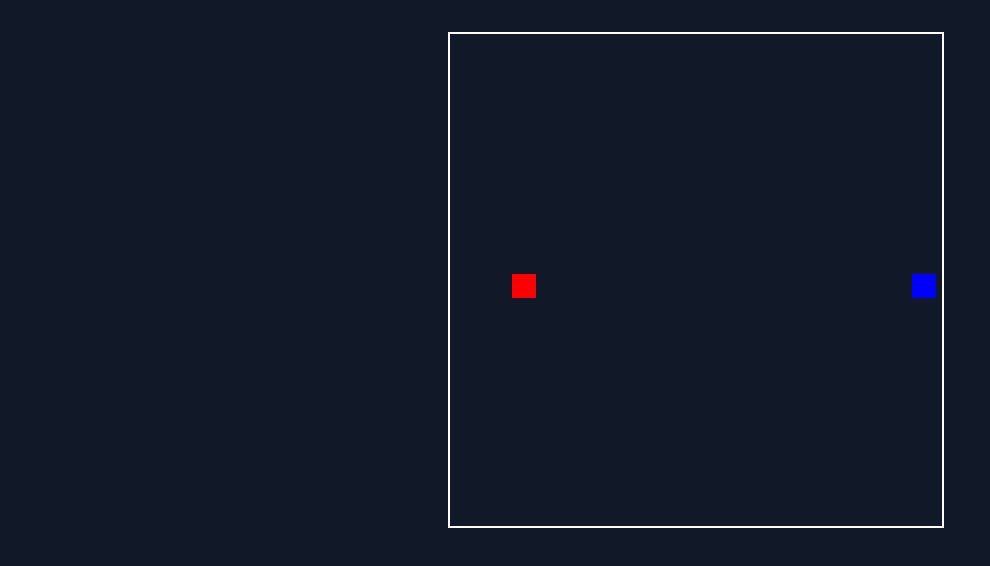
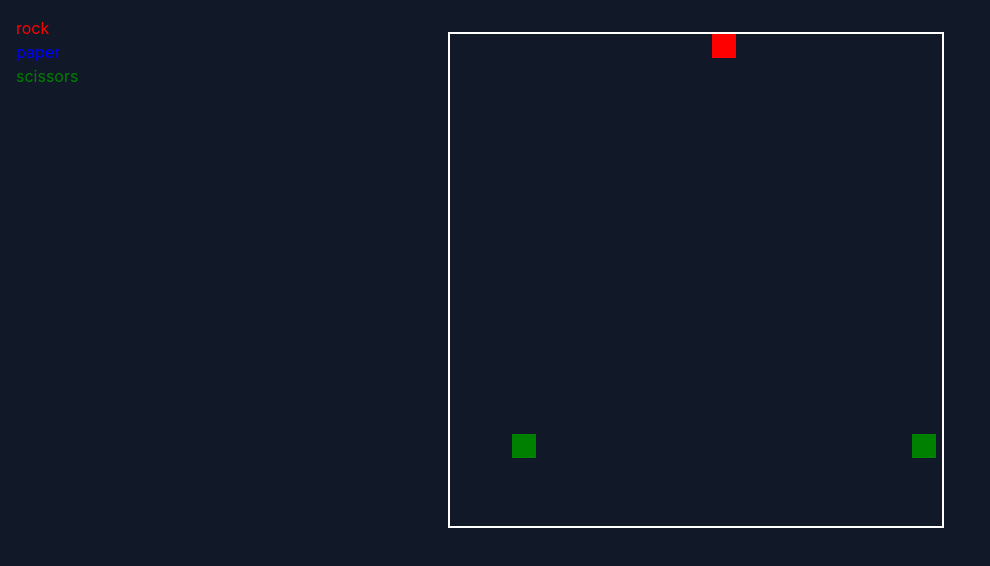
Before and after one commit to 40fathoms/rock-paper-scissors, a React (Vite) app: page / in a window 1280 px wide. Shown: the top 566 px of the page, without its empty margins (0-990 px from the left). Built offline with nearby package versions, Linux system fonts and the light colour scheme.

Commit message:
feat: element types management

```diff
--- a/src/classes/quadTree.ts
+++ b/src/classes/quadTree.ts
@@ -1,9 +1,11 @@
+type ElementTypes = 'rock' | 'paper' | 'scissors';
+
 class Point {
   constructor(
     public x: number,
     public y: number,
     public id: string,
-    public color: string
+    public elementType: ElementTypes
   ) {}
 }
 
@@ -56,17 +58,42 @@ class QuadTree {
   }
 
   static CreateQuadTree(quadTree: QuadTree) {
-    for (let i = 0; i < 2; i++) {
-      // const x = Math.random() * 400;
-      // const y = Math.random() * 400;
-      const x = i ? 400 : 0;
-      const y = 240;
+    for (let i = 0; i < 3; i++) {
+      const point = (() => {
+        // rock
+        if (i === 0) {
+          return new Point(200, 0, `${i}`, 'rock');
+        }
 
-      const color = i ? 'red' : 'blue';
+        // paper
+        if (i === 1) {
+          return new Point(0, 400, `${i}`, 'paper');
+        }
 
-      const point = new Point(x, y, `${i}`, color);
+        // scissors
+        return new Point(400, 400, `${i}`, 'scissors');
+      })();
+
       quadTree.insert(point);
     }
+  }
+
+  static GetNumberOfTypes(quadTree: QuadTree) {
+    let rock = 0;
+    let paper = 0;
+    let scissors = 0;
+
+    quadTree.points.forEach((point) => {
+      if (point.elementType === 'rock') {
+        rock++;
+      } else if (point.elementType === 'paper') {
+        paper++;
+      } else if (point.elementType === 'scissors') {
+        scissors++;
+      }
+    });
+
+    return { rock, paper, scissors };
   }
 
   subdivide() {
@@ -163,3 +190,4 @@ class QuadTree {
 }
 
 export { QuadTree, Point, Rectangle };
+export type { ElementTypes };
--- a/src/components/home/box.tsx
+++ b/src/components/home/box.tsx
@@ -1,4 +1,4 @@
-import { useContext, useMemo } from 'react';
+import { useContext } from 'react';
 
 import { Element } from './element';
 
@@ -6,14 +6,7 @@ import { RockPaperScissorsContext } from '@/contexts/RockPaperScissorsContext';
 import { cn } from '@/utils/cn';
 
 const Box = () => {
-  const { boxRef, renderedQuadTree, quadTree } = useContext(
-    RockPaperScissorsContext
-  );
-
-  const quadTreePoints = useMemo(() => {
-    return Array.from(renderedQuadTree.points.values());
-  }, [renderedQuadTree, quadTree.current]);
-  console.log('quadTreePoints: ', quadTreePoints);
+  const { boxRef, renderedQuadTree } = useContext(RockPaperScissorsContext);
 
   return (
     <div
@@ -29,7 +22,7 @@ const Box = () => {
           id={point.id}
           initialX={point.x}
           initialY={point.y}
-          color={point.color}
+          elementType={point.elementType}
         />
       ))}
     </div>
--- a/src/components/home/element.tsx
+++ b/src/components/home/element.tsx
@@ -1,7 +1,8 @@
 import { motion, useMotionValue } from 'framer-motion';
 import { useContext, useEffect, useRef } from 'react';
 
-import { Point } from '@/classes/quadTree';
+import type { ElementTypes } from '@/classes/quadTree';
+import { Point, QuadTree } from '@/classes/quadTree';
 import { RockPaperScissorsContext } from '@/contexts/RockPaperScissorsContext';
 import { useRequestAnimationFrame } from '@/hooks/useRequestAnimationFrame';
 import { cn } from '@/utils/cn';
@@ -12,13 +13,18 @@ interface ElementProps {
   id: string;
   initialX: number;
   initialY: number;
-  color: string;
+  elementType: ElementTypes;
 }
 
-const ELEMENT_SIZE = 24; // Assuming 24x24 pixels for the element size
-const DETECTION_RANGE = 30; // Define the detection range
+const DETECTION_RANGE = 24; // Define the detection range
 
-const Element = ({ id, initialX, initialY, color }: ElementProps) => {
+const elementTypeColor: Record<ElementTypes, string> = {
+  rock: 'red',
+  paper: 'blue',
+  scissors: 'green'
+};
+
+const Element = ({ id, initialX, initialY, elementType }: ElementProps) => {
   const {
     boxRef,
     quadTree,
@@ -38,28 +44,73 @@ const Element = ({ id, initialX, initialY, color }: ElementProps) => {
   const y = useMotionValue(initialY);
 
   const handleCollisions = () => {
-    const point = new Point(x.get(), y.get(), id, color);
+    const point = new Point(x.get(), y.get(), id, elementType);
     const intersectingPoints = quadTree.current.pointsInRange(
       point,
       DETECTION_RANGE
     );
 
     intersectingPoints.forEach((intersectingPoint) => {
+      let newElementType = intersectingPoint.elementType;
+
+      if (
+        elementType === 'rock' &&
+        intersectingPoint.elementType === 'scissors'
+      ) {
+        newElementType = 'rock';
+      } else if (
+        elementType === 'rock' &&
+        intersectingPoint.elementType === 'paper'
+      ) {
+        newElementType = 'paper';
+      } else if (
+        elementType === 'scissors' &&
+        intersectingPoint.elementType === 'paper'
+      ) {
+        newElementType = 'scissors';
+      } else if (
+        elementType === 'scissors' &&
+        intersectingPoint.elementType === 'rock'
+      ) {
+        newElementType = 'rock';
+      } else if (
+        elementType === 'paper' &&
+        intersectingPoint.elementType === 'rock'
+      ) {
+        newElementType = 'paper';
+      } else if (
+        elementType === 'rock' &&
+        intersectingPoint.elementType === 'rock'
+      ) {
+        newElementType = 'rock';
+      }
+
       const newPoint = new Point(
         intersectingPoint.x,
         intersectingPoint.y,
         intersectingPoint.id,
-        'green'
+        newElementType
       );
+
       updateQuadTree(newPoint);
-      updateRenderedQuadTree();
+
+      if (positionRef.current && positionRef.current.style) {
+        positionRef.current.style.backgroundColor =
+          elementTypeColor[newElementType];
+      }
     });
   };
 
   const updatePositionInQuadTree = () => {
-    const point = new Point(x.get(), y.get(), id, color);
+    const point = new Point(x.get(), y.get(), id, elementType);
     updateQuadTree(point);
+    handleCollisions();
   };
+
+  useRequestAnimationFrame(() => {
+    const occurrences = QuadTree.GetNumberOfTypes(quadTree.current);
+    console.log('occurrences: ', occurrences);
+  });
 
   useRequestAnimationFrame(() => {
     updateElementPosition({
@@ -69,13 +120,6 @@ const Element = ({ id, initialX, initialY, color }: ElementProps) => {
       direction
     });
     updatePositionInQuadTree();
-    handleCollisions();
-
-    // if (id === '0') console.log('rendered component color', color);
-    // if (id === '0')
-    //   console.log('rndered quadTree', renderedQuadTree.points.get(id));
-    // if (id === '0')
-    //   console.log('ref quadTree', quadTree.current.points.get('0'));
   });
 
   useRequestAnimationFrame(() => {
@@ -86,13 +130,12 @@ const Element = ({ id, initialX, initialY, color }: ElementProps) => {
       direction
     });
     updatePositionInQuadTree();
-    handleCollisions();
   });
 
   return (
     <motion.div
       ref={positionRef}
-      style={{ x, y, backgroundColor: color }}
+      style={{ x, y, backgroundColor: elementTypeColor[elementType] }}
       className={cn(['absolute h-6 w-6 bg-white'])}
     />
   );
--- a/src/contexts/RockPaperScissorsContext.tsx
+++ b/src/contexts/RockPaperScissorsContext.tsx
@@ -8,7 +8,8 @@ import type {
 } from 'react';
 import { createContext, useCallback, useEffect, useRef, useState } from 'react';
 
-import { Point, QuadTree, Rectangle } from '@/classes/quadTree';
+import type { Point } from '@/classes/quadTree';
+import { QuadTree, Rectangle } from '@/classes/quadTree';
 
 interface IRockPaperScissorsContext {
   boxRef: RefObject<HTMLDivElement>;
@@ -31,7 +32,7 @@ const RockPaperScissorsContextProvider = ({
   children
 }: IRockPaperScissorsContextProvider) => {
   const boxRef = useRef<ElementRef<'div'>>(null);
-  const quadTree = useRef(new QuadTree(new Rectangle(0, 0, 400, 400), 10));
+  const quadTree = useRef(new QuadTree(new Rectangle(0, 0, 600, 600), 30));
 
   const [renderedQuadTree, setRenderedQuadTree] = useState<QuadTree>();
 
@@ -47,8 +48,18 @@ const RockPaperScissorsContextProvider = ({
   }, []);
 
   const updateRenderedQuadTree = useCallback(() => {
-    console.log('quadTree.current: ', quadTree.current.points.get('0'));
-    setRenderedQuadTree(quadTree.current);
+    setRenderedQuadTree((previousQuadTree) => {
+      if (!previousQuadTree) return;
+
+      const newQuadTree = new QuadTree(
+        previousQuadTree.boundary,
+        previousQuadTree.capacity
+      );
+
+      newQuadTree.points = new Map(quadTree.current.points);
+
+      return newQuadTree;
+    });
   }, []);
 
   return renderedQuadTree ? (
--- a/src/layouts/app.tsx
+++ b/src/layouts/app.tsx
@@ -10,7 +10,11 @@ const AppLayout = () => {
         'sm:grid-cols-[112px_1fr] sm:grid-rows-1'
       ])}
     >
-      <aside className={cn(['order-2', 'sm:order-1'])}></aside>
+      <aside className={cn(['order-2 p-4', 'sm:order-1'])}>
+        <p style={{ color: 'red' }}>rock</p>
+        <p style={{ color: 'blue' }}>paper</p>
+        <p style={{ color: 'green' }}>scissors</p>
+      </aside>
       <section className={cn(['order-1 p-8', 'sm:order-2'])}>
         <Outlet />
       </section>
```
